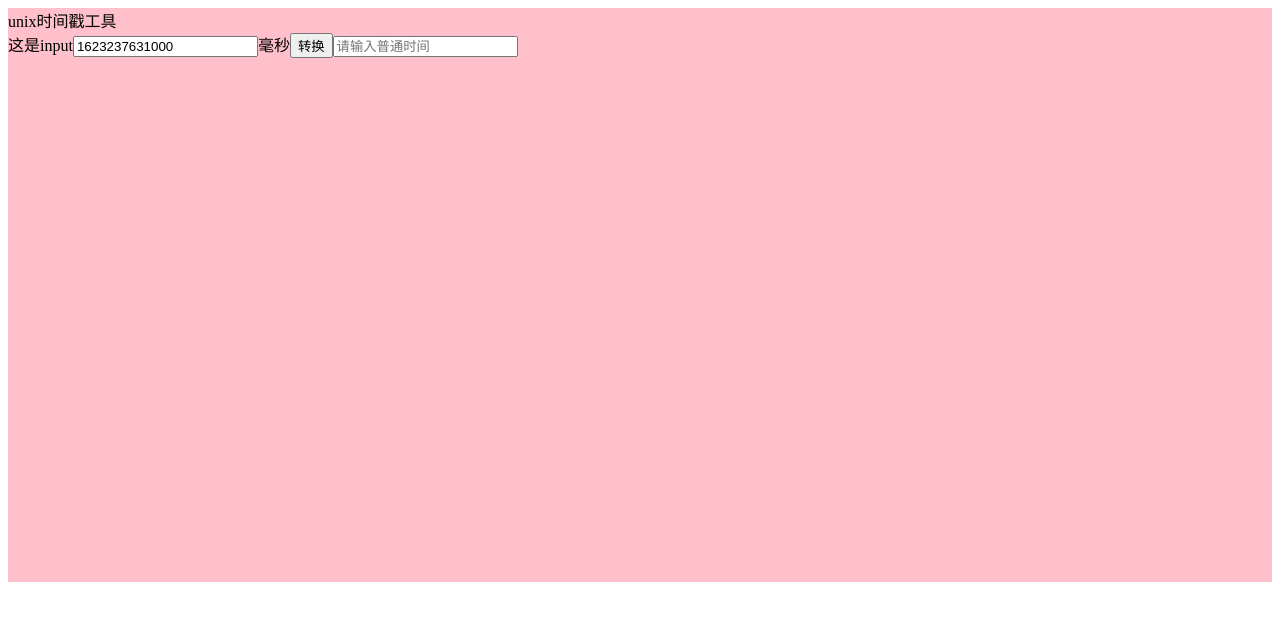
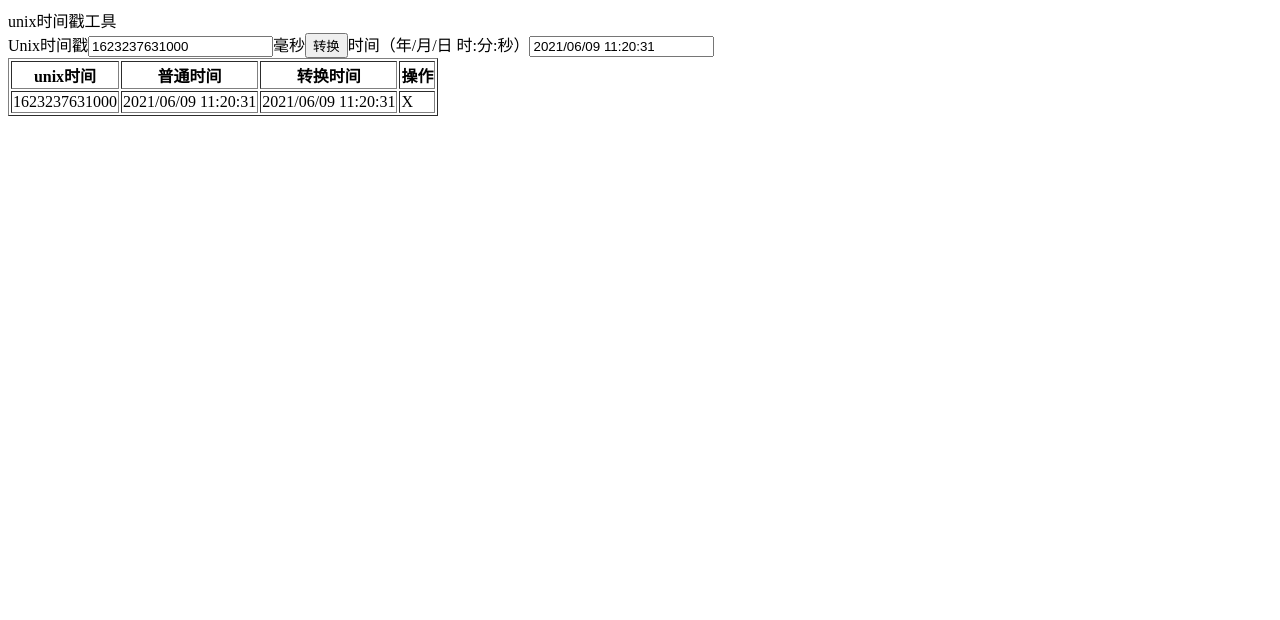
Before and after one commit to evinone/TimelineTool, a React (Create React App) app: page / in a window 1280 px wide. Shown: the top 620 px of the page. Built offline with nearby package versions, Linux system fonts and the light colour scheme.

Commit message:
fix: 添加表格

```diff
--- a/package.json
+++ b/package.json
@@ -27,6 +27,8 @@
 		"build": "webpack --config webpack.config.js"
 	},
 	"dependencies": {
+		"dayjs": "^1.10.5",
+		"events": "^3.3.0",
 		"react": "^17.0.1",
 		"react-dom": "^17.0.1",
 		"storejs": "^1.1.0"
--- a/src/App.js
+++ b/src/App.js
@@ -1,17 +1,23 @@
 import React from "react";
-import Input from "./component/Input/index";
-
+import Input from "./component/Input";
+import Table from "./component/Table";
 const appStyle = {
   maxWidth: 1300,
   minHeight: 574,
-  backgroundColor: 'pink'
+  // backgroundColor: 'pink'
 };
 
+const useInput = () => {
+
+}
+
 const App = () => {
+
   return (
     <div style={appStyle}>
       unix时间戳工具
       <Input />
+      <Table />
     </div>
   )
 };
--- /dev/null
+++ b/src/component/Input.js
@@ -0,0 +1,87 @@
+import React, {useEffect, useState, createContext, useContext, Component,} from 'react';
+import { render } from 'react-dom';
+import dayjs from 'dayjs';
+
+const useInput = ()=>{
+  const time = Math.round(new Date().getTime());
+  const date = dayjs(time).format('YYYY/MM/DD HH:mm:ss');
+  let unixState = true;
+  let currentTime = dayjs(new Date()).format('YYYY/MM/DD HH:mm:ss')
+  const [unixTime, setUnixTime] = useState(time);
+  const [standardTime, setStandardTime] = useState(date);
+  let tableData = [{
+    unixDate: unixTime,
+    standardDate: standardTime,
+    currentDate: currentTime
+  }]
+  localStorage.setItem('TableData', JSON.stringify(tableData))
+  console.log(tableData)
+
+  const handleClick = () => {
+  if(unixState){
+    // 时间戳转换日期
+    console.log(unixTime, typeof(unixTime));
+    const val = dayjs(unixTime).format('YYYY/MM/DD HH:mm:ss');
+    setStandardTime(() => val);
+    console.log(val);
+  } else {
+    //  日期转换成时间戳
+    const unixVal = dayjs(standardTime).valueOf();
+    setUnixTime(() => unixVal);
+    console.log(unixVal);
+  }
+  let data = {
+    unixDate: unixTime,
+    standardDate: standardTime,
+    currentDate: dayjs(new Date()).format('YYYY/MM/DD HH:mm:ss'),
+  }
+  tableData.push(data)
+  localStorage.setItem('TableData', tableData)
+  console.log(tableData)
+  };
+
+  useEffect(() => {
+    console.log('到useeffect里面了')
+    unixState = true;
+  }, [unixTime])
+  useEffect(() => {
+    console.log('到useeffect里面了')
+    unixState = false;
+  }, [standardTime]);
+
+  const unixTimeChange = (event) => {
+    console.log('unix发生改变');
+    setUnixTime( () => parseInt(event.target.value));
+  };
+
+  const standardTimeChange = (event) => {
+    console.log('standard发生改变');
+    // setStandardTime( () => dayjs(event.target.value).format('YYYY/MM/DD HH:mm:ss'));
+    setStandardTime( () => event.target.value);
+  }  ;
+
+  return {unixTime, standardTime, handleClick, unixTimeChange, standardTimeChange, tableData}
+}
+
+const Input = () => {
+  // input输入框
+  const {unixTime, standardTime, handleClick, unixTimeChange, standardTimeChange, tableData} = useInput();
+
+  return (
+    <>
+    <div>
+      Unix时间戳
+      <input  type="text" value={unixTime} onChange={unixTimeChange} placeholder="请输入unix时间" />
+      <span>毫秒</span>
+      <button
+        onClick={handleClick}
+      >转换</button>
+      时间（年/月/日 时:分:秒）
+      <input type="text" value={standardTime} onChange={standardTimeChange} placeholder="请输入普通时间" />
+    </div>
+    </>
+  );
+}
+
+
+export default Input;
--- a/src/component/Input/index.js
+++ /dev/null
@@ -1,49 +0,0 @@
-import React, {useEffect, useState} from 'react';
-import { render } from 'react-dom';
-
-function Input() {
-  const time = Math.round(new Date().getTime());
-  const [unixTime, setUnixTime] = useState(time);
-  const [standardTime, setStandardTime] = useState(0);
-
-  const handleClick = (props) => {
-   console.log(time);
-   const val = time.toLocaleString()
-   console.log(val.split(','));
-  //  val = val.replace(',')
-   console.log(val);
-   console.log(typeof(val));
-  //  console.log(unixTime);
-
-  //  console.log(standardTime);
-
-  // console.log(new Date());
-  };
-
-  useEffect(() => {
-    console.log('到useeffect里面了')
-  }, [unixTime])
-
-   function handleChange(event) {
-    console.log('发生改变');
-    console.log(unixTime);
-    setUnixTime( () => {
-      return event.target.value;
-    })
-  };
-
-  return (
-    <div>
-      这是input
-      <input  type="text" value={unixTime} onChange={handleChange} placeholder="请输入unix时间" />
-      <span>毫秒</span>
-      <button
-        onClick={handleClick}
-      >转换</button>
-      <input type="text" placeholder="请输入普通时间" />
-    </div>
-  );
-}
-
-
-export default Input;
--- /dev/null
+++ b/src/component/Table.js
@@ -0,0 +1,41 @@
+import { useContext } from "react"
+
+const useInput = () => {
+  const data = JSON.parse(localStorage.getItem('TableData'));
+  console.log(data)
+  const tableData = data.map((val) => {
+    return (
+    <tr key={Math.random()}>
+      <td>{val.unixDate}</td>
+      <td>{val.standardDate}</td>
+      <td>{val.currentDate}</td>
+      <td>X</td>
+    </tr>
+    )}
+  )
+
+  return {tableData}
+}
+
+const unixTable = () => {
+  const {tableData} = useInput()
+return (
+  <div>
+    <table border='1'>
+      <thead>
+        <tr>
+          <th>unix时间</th>
+          <th>普通时间</th>
+          <th>转换时间</th>
+          <th>操作</th>
+        </tr>
+      </thead>
+      <tbody>
+        {tableData}
+      </tbody>
+    </table>
+  </div>
+)
+}
+
+export default unixTable
```
Also changed, not shown: src/component/Table/index.js (deleted), 1 other file (tests, documents, lock files or other folders).
